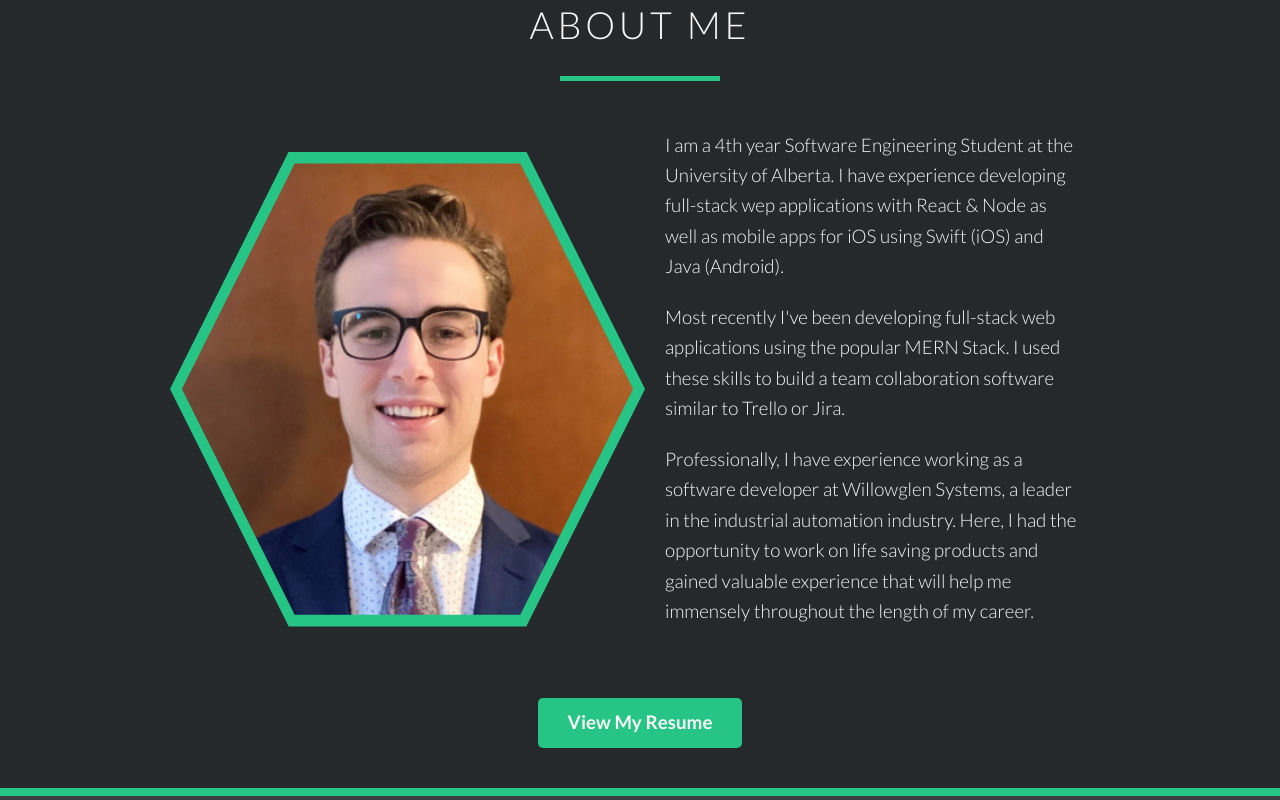
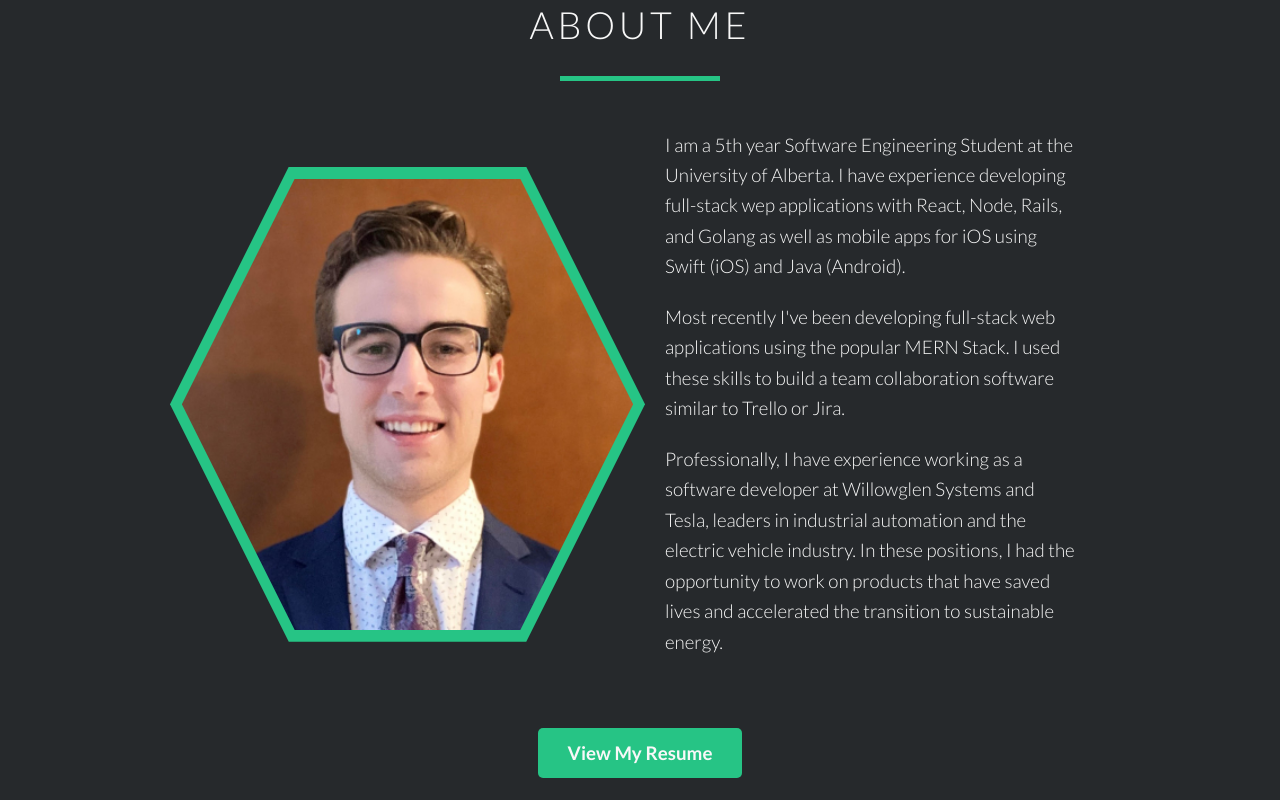
Before and after one commit to blchelle/portfolio-webpage, a React (Vite) app: page / in a window 1280 px wide. Shown: the part 840-1640 px from the top of the page. Built offline with nearby package versions, Linux system fonts and the light colour scheme.

Commit message:
#80: Update text content

```diff
--- a/src/text.ts
+++ b/src/text.ts
@@ -1,23 +1,22 @@
 export default {
 	aboutMe: {
-		part1: `I am a 4th year Software Engineering Student at the University of Alberta. I have experience
-						developing full-stack wep applications with React & Node as well as mobile apps for iOS
+		part1: `I am a 5th year Software Engineering Student at the University of Alberta. I have experience
+						developing full-stack wep applications with React, Node, Rails, and Golang as well as mobile apps for iOS
 						using Swift (iOS) and Java (Android).`,
 		part2: `Most recently I've been developing full-stack web applications using the popular MERN Stack.
 						I used these skills to build a team collaboration software similar to Trello or Jira.`,
-		part3: `Professionally, I have experience working as a software developer at Willowglen Systems, a
-						leader in the industrial automation industry. Here, I had the opportunity to work on life
-						saving products and gained valuable experience that will help me immensely throughout the
-						length of my career.`,
+		part3: `Professionally, I have experience working as a software developer at Willowglen Systems and Tesla,
+						leaders in industrial automation and the electric vehicle industry. In these positions, I had the opportunity
+						to work on products that have saved lives and accelerated the transition to sustainable energy.`,
 	},
 	skills: {
 		description: `Since starting my software development journey, I've gained experience with a variety
-									technologies and I'm actively learning even more. During my most recent internship, I
-									learned how to develop front-end applications with Javascript and back-end applications with
-									C++.`,
+									technologies and I'm actively learning even more. During my current position with Tesla, I've
+									gained experience developing frontend applications with React and Javascript, backend
+									applications with Rails and Golang, and using Docker and Kubernetes for Devops.`,
 	},
 	contact: {
-		description: `I'm currently looking for 3-8 month internship opportunities starting based out of Edmonton,
-									Canada or Remotely. I look forward to hearing from you!`,
+		description: `I'm currently looking for full time positions as a full stack engineer starting in May 2022.
+									I look forward to hearing from you!`,
 	},
 };
```
